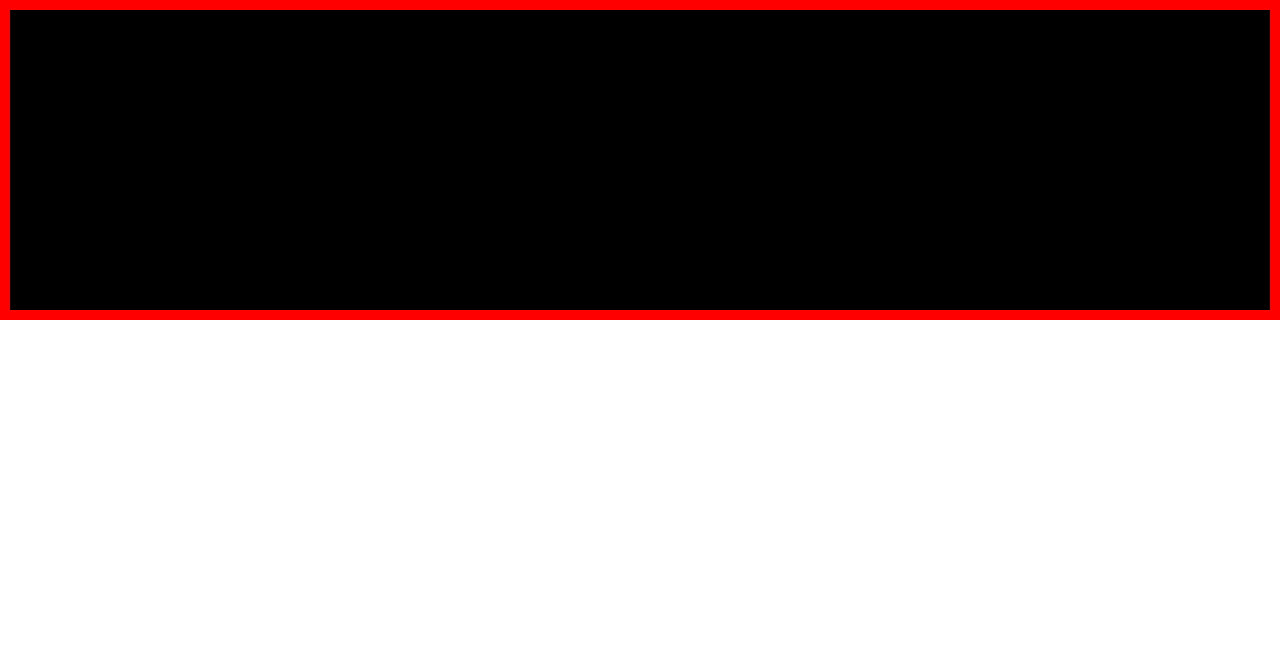
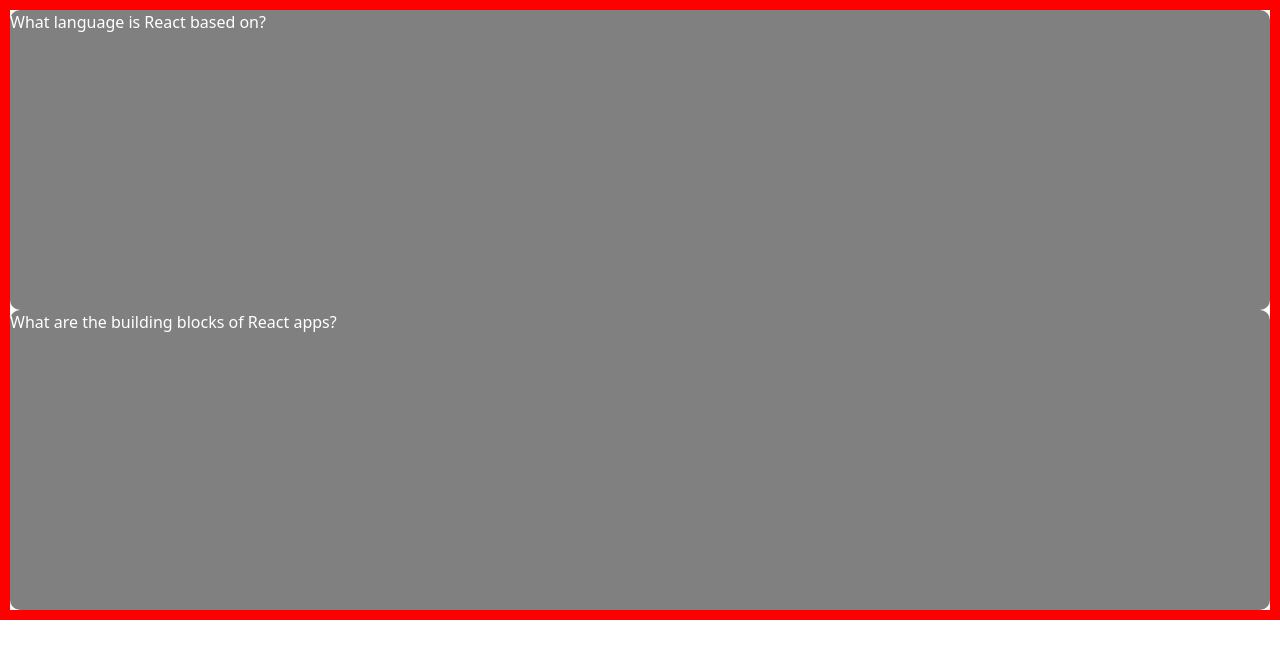
Before and after one commit to samade747/React-vite-tailwindcss-flashCards, a React (Vite) app in the folder flashcards/: page / in a window 1280 px wide. Shown: the top 658 px of the page. Built offline with nearby package versions, Linux system fonts and the light colour scheme.

Commit message:
1217am 20 2 2024

```diff
--- a/flashcards/src/App.jsx
+++ b/flashcards/src/App.jsx
@@ -3,6 +3,7 @@
 import viteLogo from '/vite.svg'
 import './App.css'
 import Firstbox from './components/Firstbox'
+import Secondbox from './components/Secondbox'
 
 
 
@@ -11,11 +12,14 @@
   const [textfirst, Settextfirst] = useState(false)
   const [colorfirst, Setcolorfirst] = useState(false)
 
+  const [textsecond, Settextsecond] = useState(false)
+  const [colorsecond, Setcolorsecond] = useState(false)
+
   return (
     <div  className='h-screen flex flex-col' style={{border: "10px solid red"}}>
-       <div className="flex flex-1/2 text-black">
+       <div className="flex flex-1/2 text-black gap-2 m-2">
              <Firstbox textfirst={textfirst} Settextfirst={Settextfirst} colorfirst={colorfirst} Setcolorfirst={Setcolorfirst} />
-
+             <Secondbox textsecond={textsecond} Settextsecond={Settextsecond} colorsecond={colorsecond} Setcolorsecond={Setcolorsecond} />
       </div>
     </div>
   )
--- a/flashcards/src/components/Firstbox.jsx
+++ b/flashcards/src/components/Firstbox.jsx
@@ -7,11 +7,23 @@
         Settextfirst(true)
         Setcolorfirst(true)
     }
+
+    const revertColorHandler = () => {
+        Settextfirst(false)
+        Setcolorfirst(false)
+    }
+
     return (
-        <div className="w-2/6 h-300flex items-center justify-center border border-gray-500" onMouseEnter={changingColorHandler}
-        style={{height: "300px", backgroundColor: colorfirst ? "blue" : "black" }}>
+    <div className="w-2/6 h-300 flex items-center justify-center"
+     onMouseOver={changingColorHandler} onMouseLeave={revertColorHandler}
+        style={{
+            height: "300px",
+            borderRadius: "10px",
+            backgroundColor: colorfirst ? "red" : "grey",
+            color: colorfirst ? "red": "white"
+            }}>
             <p className="text-white">{textfirst ? "Javascript" : "What language is React based on?"}</p>
-        </div>
+    </div>
     );
 };
 
--- /dev/null
+++ b/flashcards/src/components/Secondbox.jsx
@@ -0,0 +1,31 @@
+import React from "react";
+import { useState } from "react";
+
+
+const Secondbox = ({ textsecond, Settextsecond, colorsecond, Setcolorsecond }) => {
+    const changingColorHandler = () => {
+        Settextsecond(true)
+        Setcolorsecond(true)
+    }
+
+    const revertColorHandler = () => {
+        Settextsecond(false)
+        Setcolorsecond(false)
+    }
+    return (
+    <div className="w-2/6 h-300 flex items-center justify-center "
+     onMouseOver={changingColorHandler} onMouseLeave={revertColorHandler}
+        style={{
+            height: "300px",
+            borderRadius: "10px",
+            backgroundColor: colorsecond ? "red" : "grey",
+            color: colorsecond ? "red": "white"
+            }}>
+            <p className="text-white">{textsecond ? "Components" : "What are the building blocks of React apps?"}</p>
+    </div>
+    );
+};
+
+
+
+export default Secondbox;
```
